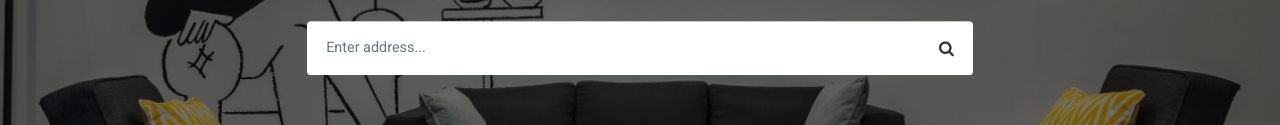
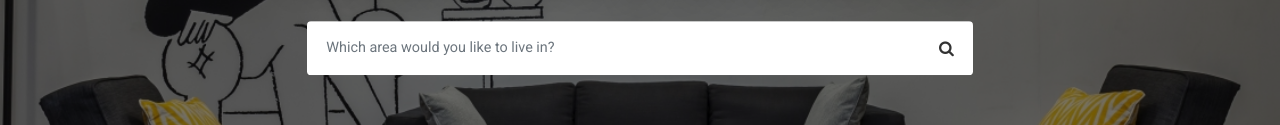
Before and after one commit to kinjalNandwana/website-template, a plain HTML site: page index.html in a window 1280 px wide. Shown: the part 383-508 px from the top of the page. Drawn offline with Linux system fonts and the light colour scheme.

Commit message:
Changed main page input placeholder

```diff
--- a/index.html
+++ b/index.html
@@ -99,7 +99,7 @@
                             <div class="col-sm-12 col-md-12">
                                 <div class="form-group">
                                     <input type="text" class="form-control pxp-is-address"
-                                        placeholder="Enter address...">
+                                        placeholder="Which area would you like to live in?">
                                     <span class="fa fa-search"></span>
                                 </div>
                             </div>
```
